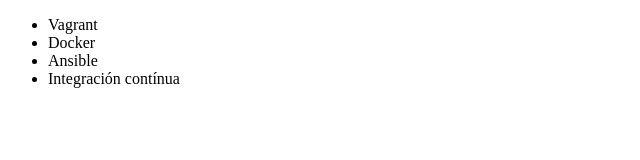
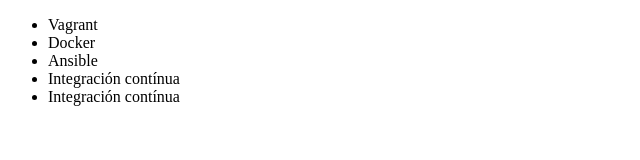
Before and after one commit to Rennzoayala/ejemplo2, a plain HTML site: page index.html in a window 1280 px wide. Shown: the whole page, without its empty margins (0-640 px from the left). Drawn offline with Linux system fonts and the light colour scheme.

Commit message:
agregando un curso

```diff
--- a/index.html
+++ b/index.html
@@ -10,6 +10,7 @@
          <li> Docker </li>
          <li> Ansible </li>
          <li> Integración contínua </li>
+         <li>Integración contínua</li>
      </ul>
 </body>
 </html>
```
